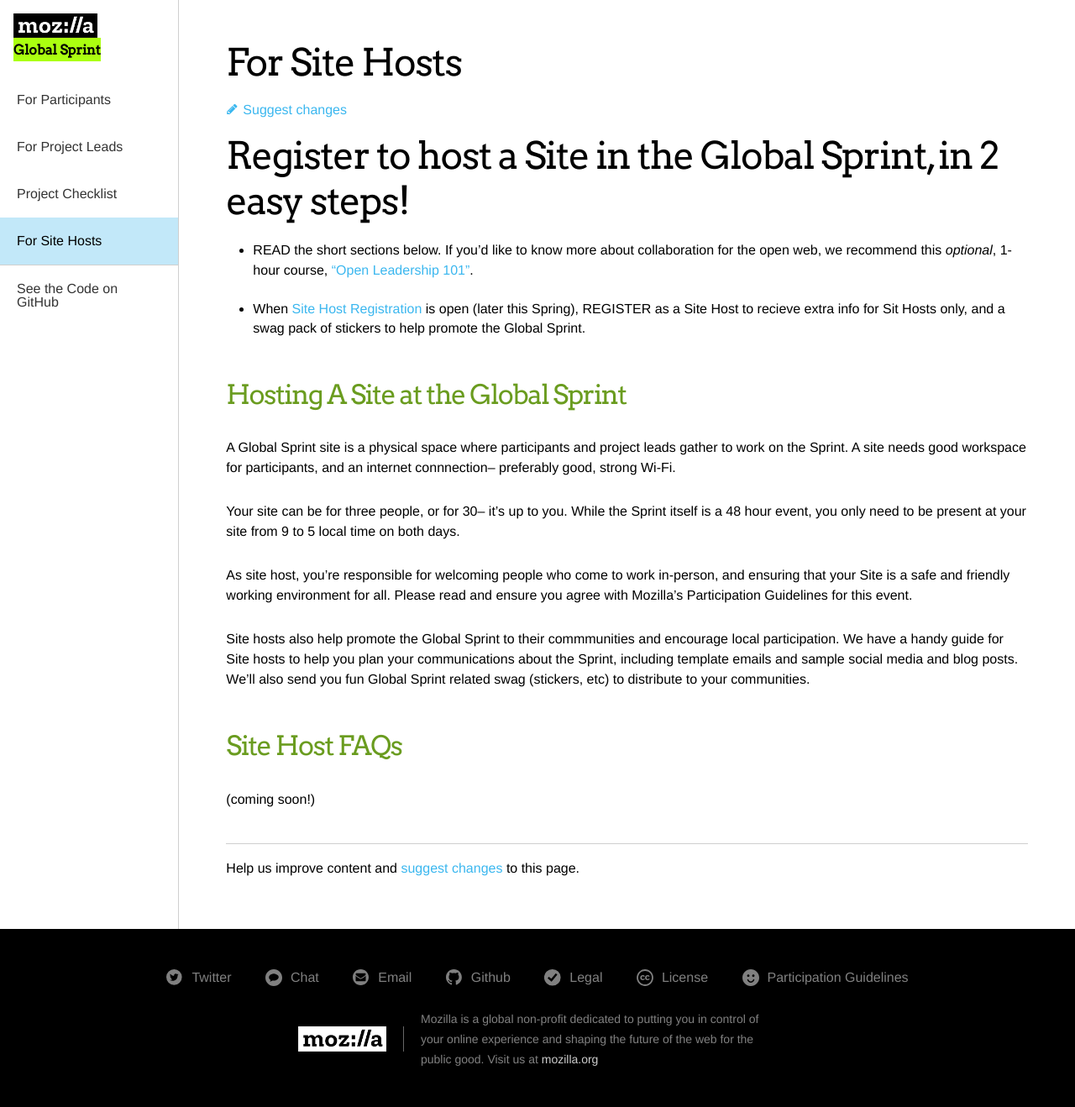
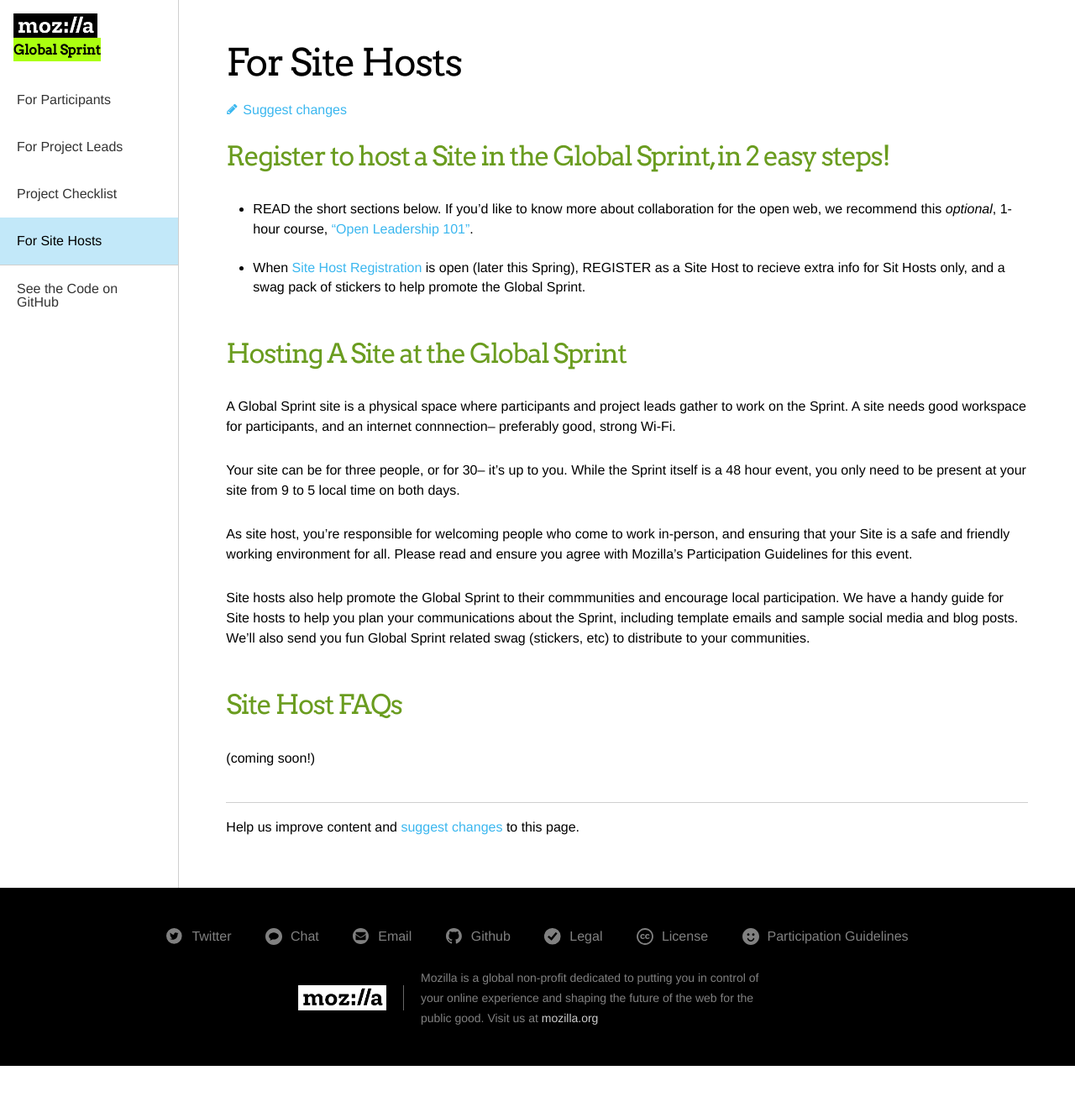
Before and after one commit to mozilla/global-sprint, a Jekyll site: the page built from _articles/site-hosts.md, in a window 1280 px wide. Shown: the whole page at 84% size. Built offline with Jekyll 4.4.1, drawn with Linux system fonts in a browser that asks for light colours; comment, search, counter and statistics services are not loaded; a style sheet for code colours, icons or effects is not loaded; after the commit the page ends 1269 px from its top, so only the background shows below that.

```diff
--- a/_articles/site-hosts.md
+++ b/_articles/site-hosts.md
@@ -2,7 +2,7 @@
 layout: page
 title: For Site Hosts
 ---
-## Register to host a Site in the Global Sprint, in 2 easy steps!
+### Register to host a Site in the Global Sprint, in 2 easy steps!
 
 * **READ** the short sections below. If you'd like to know more about collaboration for the open web, we recommend this *optional*, 1-hour course, ["Open Leadership 101"](https://mozilla.teachable.com/p/open-leadership-101).
 * When [Site Host Registration]() is open (later this Spring), **REGISTER** as a Site Host to recieve extra info for Sit Hosts only, and a swag pack of stickers to help promote the Global Sprint.
```
